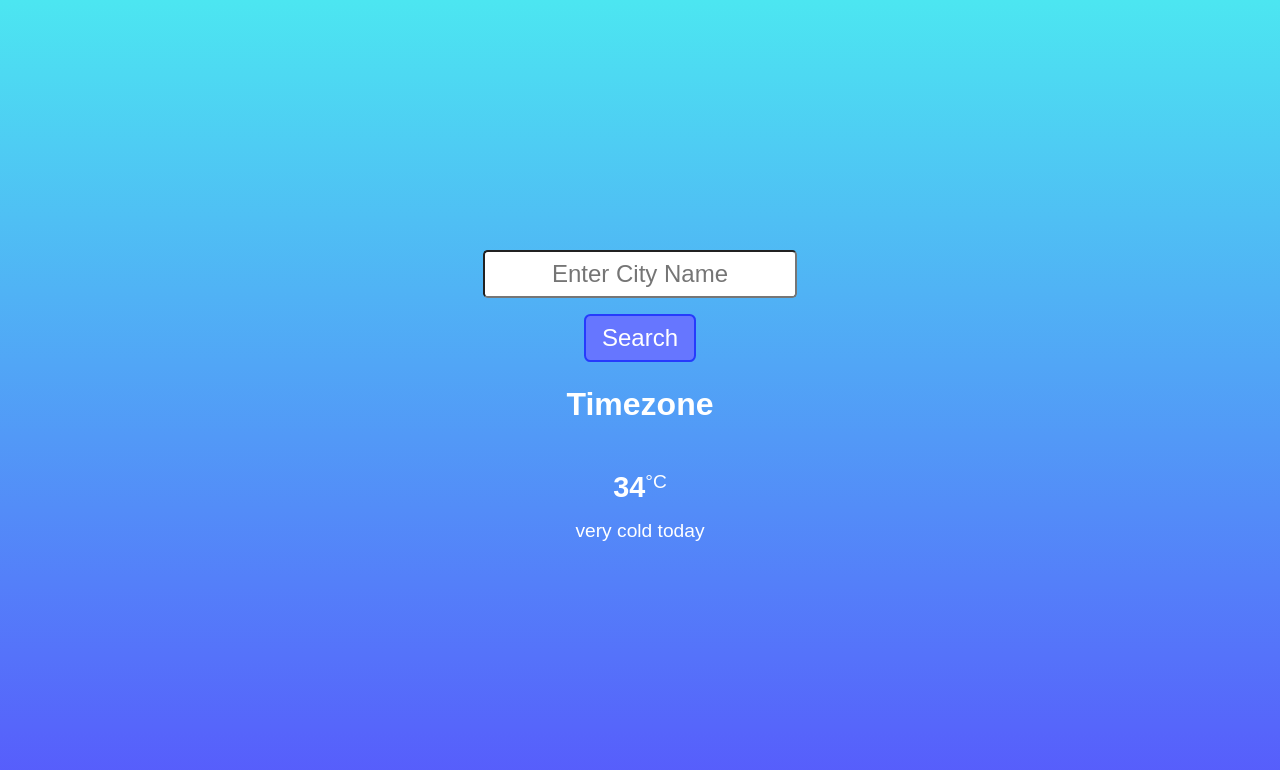
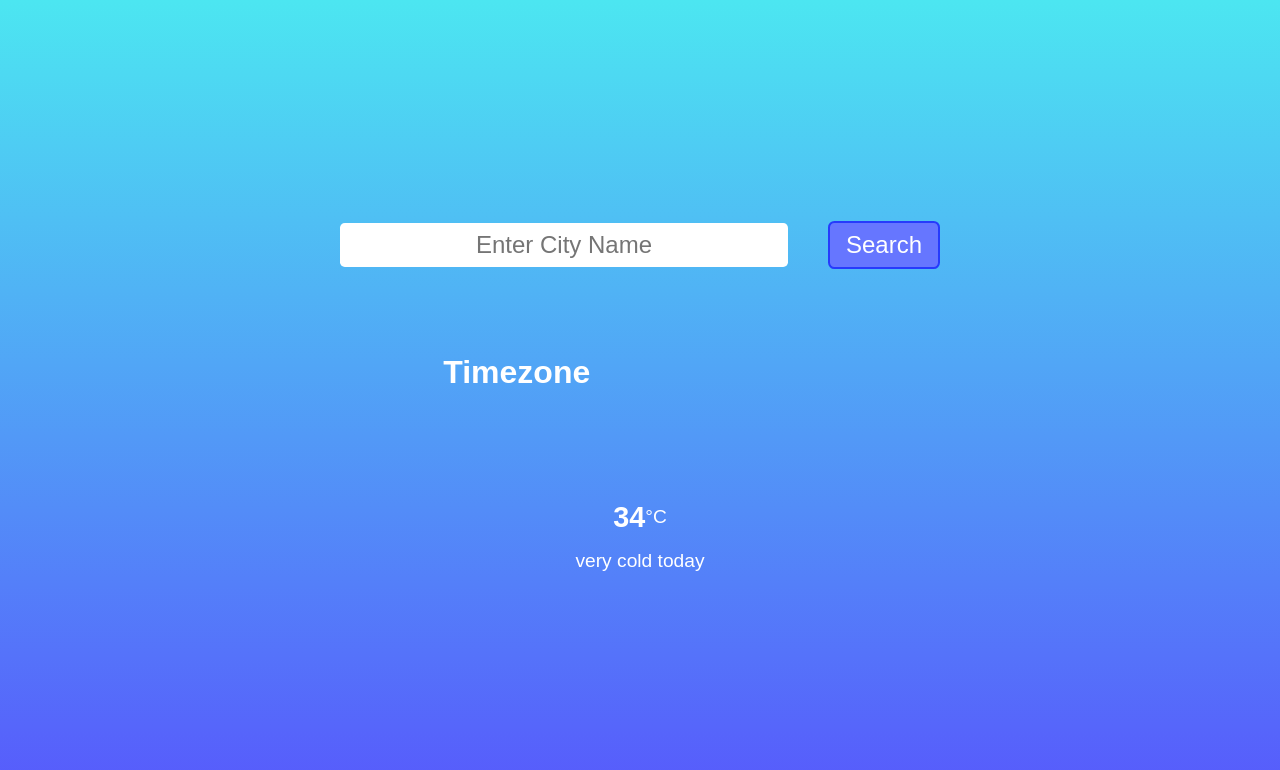
Before and after one commit to adityabenkar/weatherApp.github.io, a plain HTML site: page index.html in a window 1280 px wide. Drawn offline with Linux system fonts and the light colour scheme.

Commit message:
Update app.css

```diff
--- a/style/app.css
+++ b/style/app.css
@@ -3,23 +3,48 @@
 * {
   margin: 0;
   padding: 0;
+  -webkit-box-sizing: border-box;
   box-sizing: border-box;
 }
 
 body {
   height: 100vh;
+  background: -webkit-gradient(
+    linear,
+    left top,
+    left bottom,
+    from(rgb(76, 230, 241)),
+    to(rgb(87, 89, 252))
+  );
+  background: -o-linear-gradient(rgb(76, 230, 241), rgb(87, 89, 252));
   background: linear-gradient(rgb(76, 230, 241), rgb(87, 89, 252));
+  display: -webkit-box;
+  display: -ms-flexbox;
   display: flex;
+  -webkit-box-orient: vertical;
+  -webkit-box-direction: normal;
+  -ms-flex-direction: column;
   flex-direction: column;
+  -webkit-box-pack: center;
+  -ms-flex-pack: center;
   justify-content: center;
+  -webkit-box-align: center;
+  -ms-flex-align: center;
   align-items: center;
   font-family: sans-serif;
   color: white;
 }
 
 .search-location {
+  display: -webkit-box;
+  display: -ms-flexbox;
   display: flex;
+  -webkit-box-orient: vertical;
+  -webkit-box-direction: normal;
+  -ms-flex-direction: column;
   flex-direction: column;
+  -webkit-box-align: center;
+  -ms-flex-align: center;
   align-items: center;
 }
 
@@ -30,6 +55,12 @@ button {
   text-align: center;
   border-radius: 0.3rem;
   padding: 0.5rem 0;
+  border: none;
+}
+
+#city:focus-visible {
+  outline: none;
+  border: 1px solid #7e7e7e;
 }
 
 button {
@@ -38,6 +69,8 @@ button {
   border: 2px solid #263bfc;
   border-radius: 0.4rem;
   padding: 0.5rem 1rem;
+  -webkit-transition: all 0.4s;
+  -o-transition: all 0.4s;
   transition: all 0.4s;
 }
 
@@ -50,19 +83,48 @@ button:hover {
 .location,
 .temperature {
   padding: 1rem 0;
+  display: -webkit-box;
+  display: -ms-flexbox;
   display: flex;
+  -webkit-box-align: center;
+  -ms-flex-align: center;
   align-items: center;
 }
 
 .temperature {
+  -webkit-box-orient: vertical;
+  -webkit-box-direction: normal;
+  -ms-flex-direction: column;
   flex-direction: column;
   font-size: 1.2rem;
 }
 
 .degree-section {
+  display: -webkit-box;
+  display: -ms-flexbox;
   display: flex;
   cursor: pointer;
   margin: 1rem;
+  -webkit-box-align: center;
+  -ms-flex-align: center;
+  align-items: center;
 }
 @media screen and (min-width: 460px) {
+  .search-location,
+  .location {
+    width: 50%;
+    -webkit-box-orient: horizontal;
+    -webkit-box-direction: normal;
+    -ms-flex-direction: row;
+    flex-direction: row;
+    -ms-flex-pack: distribute;
+    justify-content: space-around;
+  }
+  #city {
+    width: 70%;
+    min-width: 300px;
+  }
+  .image-container {
+    height: 10rem;
+  }
 }
```
